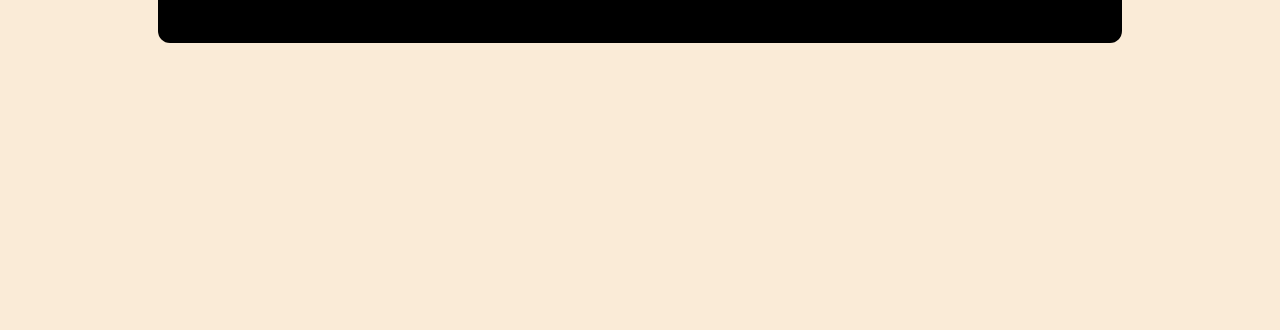
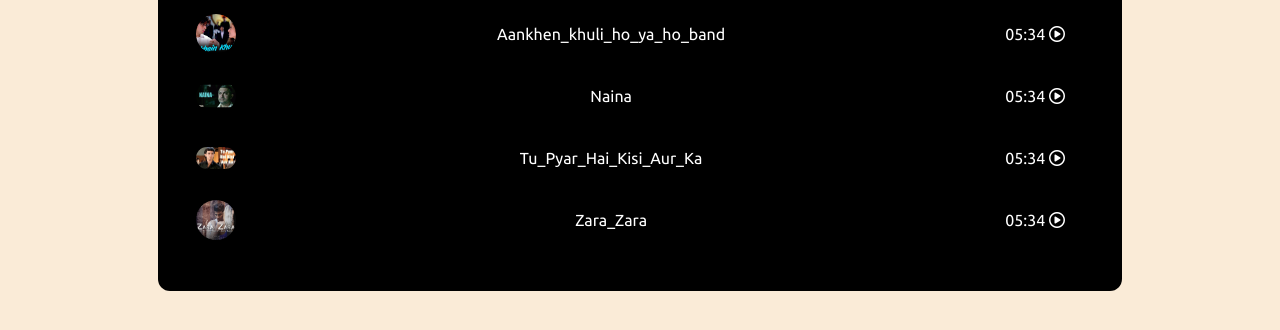
Before and after one commit to skrehan7/spotify-clone-app, a plain HTML site: page index.html in a window 1280 px wide. Shown: the part 907-1237 px from the top of the page. Before the commit the page ends 1103 px from the top, so only its background shows below. Drawn offline with Linux system fonts and the light colour scheme.

Commit message:
Your commit message

```diff
--- a/index.html
+++ b/index.html
@@ -75,6 +75,26 @@
                     <span class="songName">Tum_Se_Hi</span>
                     <span class="songlistplay"><span class="timestamp">05:34 <i id="10" class="far songItemPlay fa-play-circle"></i></span></span>
                 </div>
+                <div class="songItem">
+                    <img alt="1">
+                    <span class="songName">Aankhen_khuli_ho_ya_ho_band</span>
+                    <span class="songlistplay"><span class="timestamp">05:34 <i id="11" class="far songItemPlay fa-play-circle"></i></span></span>
+                </div>
+                <div class="songItem">
+                    <img alt="1">
+                    <span class="songName">Zara_Zara</span>
+                    <span class="songlistplay"><span class="timestamp">05:34 <i id="12" class="far songItemPlay fa-play-circle"></i></span></span>
+                </div>
+                <div class="songItem">
+                    <img alt="1">
+                    <span class="songName">Tu_Pyar_Hai_Kisi_Aur_Ka</span>
+                    <span class="songlistplay"><span class="timestamp">05:34 <i id="13" class="far songItemPlay fa-play-circle"></i></span></span>
+                </div>
+                <div class="songItem">
+                    <img alt="1">
+                    <span class="songName">Naina</span>
+                    <span class="songlistplay"><span class="timestamp">05:34 <i id="14" class="far songItemPlay fa-play-circle"></i></span></span>
+                </div>
             </div>
         </div>
         <div class="songBanner"></div>
--- a/script.js
+++ b/script.js
@@ -21,6 +21,11 @@ let songs = [
     {songName: "Tujhe_Bhula_Diya_Full_Song", filepath: "songs/9.mp3", coverPath: "covers/9.jpg"},
     {songName: "Tu_Hi_Hai_Aashiqui_by_Arijit_Singh", filepath: "songs/10.mp3", coverPath: "covers/10.jpg"},
     {songName: "Tum_Se_Hi", filepath: "songs/11.mp3", coverPath: "covers/11.jpg"},
+    {songName: "Aankhen_khuli_ho_ya_ho_band", filepath: "songs/12.mp3", coverPath: "covers/12.jpg"},
+    {songName: "Naina", filepath: "songs/13.mp3", coverPath: "covers/15.jpg"},
+    {songName: "Tu_Pyar_Hai_Kisi_Aur_Ka", filepath: "songs/14.mp3", coverPath: "covers/14.jpg"},
+    {songName: "Zara_Zara", filepath: "songs/15.mp3", coverPath: "covers/13.jpg"},
+
 ]
 // audioElement.play();
 
```
Also changed, not shown: covers/12.jpg (added), covers/13.jpg (added), covers/14.jpg (added), covers/15.jpg (added), 7 other files.
